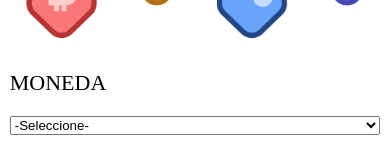
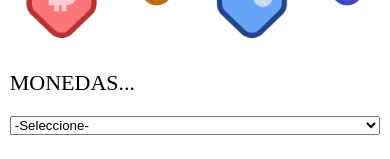
Before and after one commit to washington007/AppCriptomonedas, a React Native app: screen / in a window 390 px wide. Shown: the part 173-332 px from the top of the page. Built offline with nearby package versions, Linux system fonts and the light colour scheme; no server answers.

Commit message:
se modifico el nombre de la moneda

```diff
--- a/components/Formulario.js
+++ b/components/Formulario.js
@@ -45,7 +45,7 @@ const Formulario = ({ moneda, criptomoneda, guardarMoneda, guardarCriptomoneda,
 
     return (
         <View>
-            <Text style={styles.label}>Moneda</Text>
+            <Text style={styles.label}>Monedas...</Text>
             <Picker selectedValue={moneda} onValueChange={ moneda => obtenerMoneda(moneda) } itemStyle={{ height: 120 }}>
                 <Picker.Item label=" -Seleccione- " value="" />
                 <Picker.Item label="Dolar de Estados Unidos" value="USD" />
```
